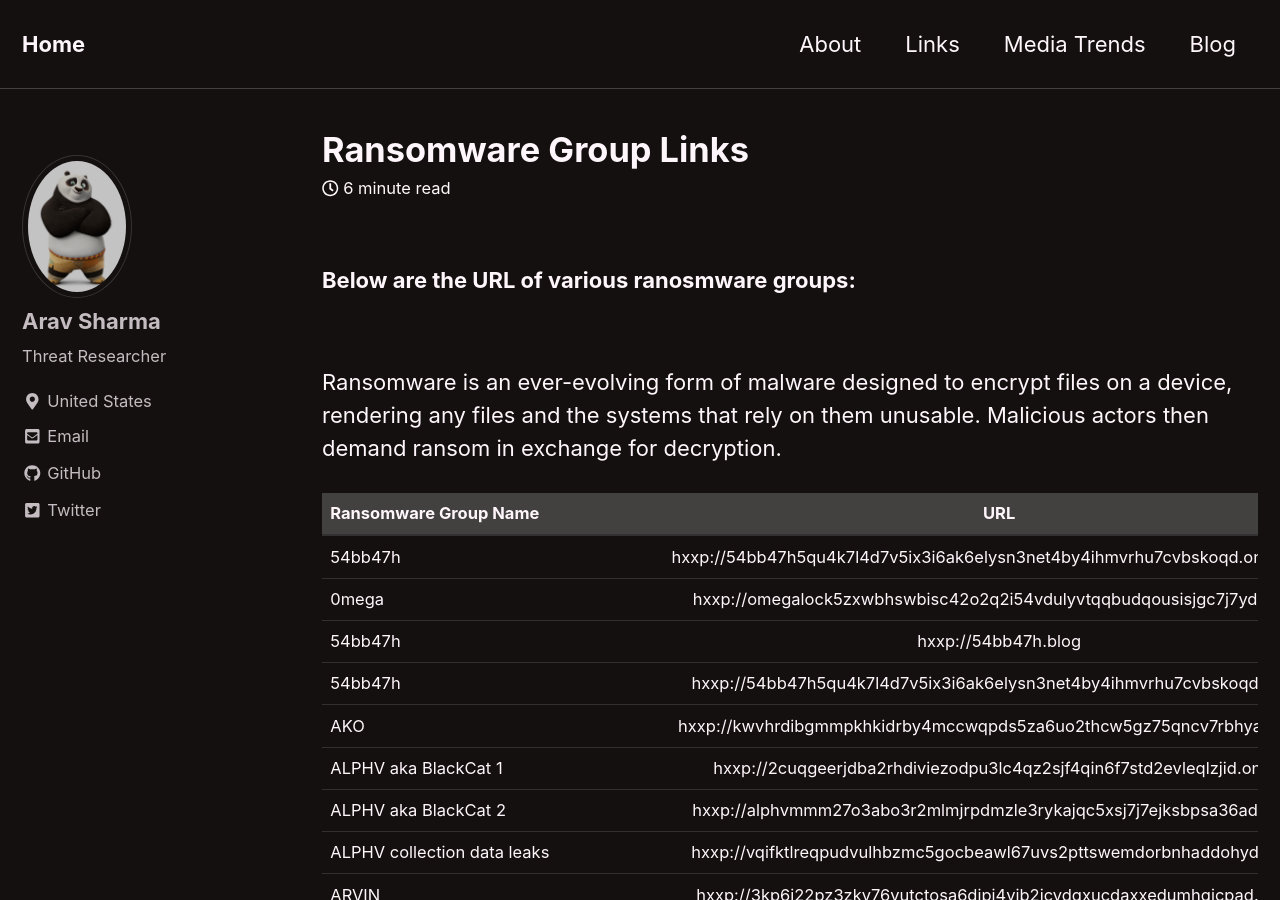
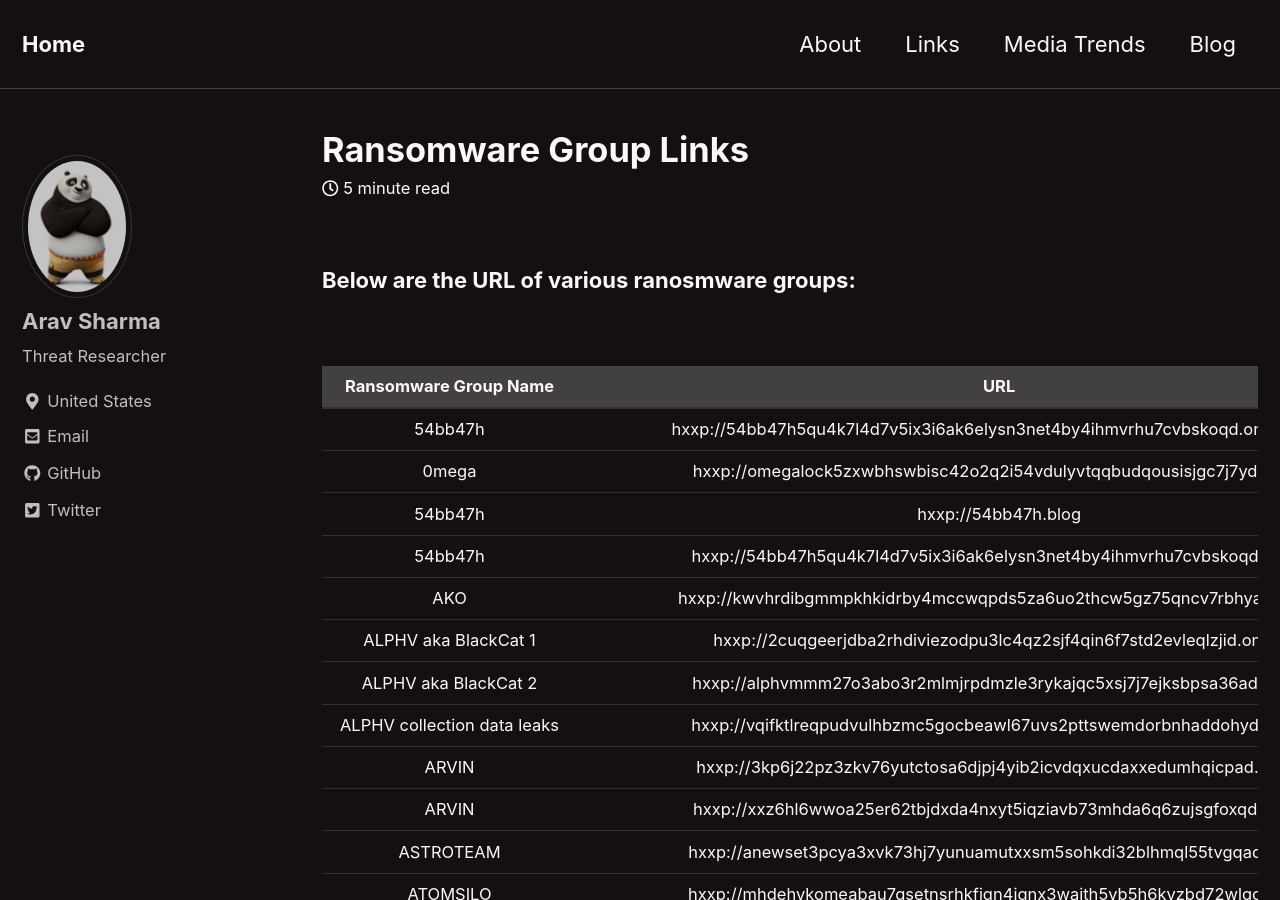
Before and after one commit to threatupdates/links, a Jekyll site: the page built from _posts/2022-03-21-links.md, in a window 1280 px wide and 900 px high. Built offline with Jekyll 4.4.1, drawn with Linux system fonts in a browser that asks for light colours; cached includes are drawn as plain includes; nearby versions of some CDN libraries.

Commit message:
Update 2022-03-21-links.md

```diff
--- a/_posts/2022-03-21-links.md
+++ b/_posts/2022-03-21-links.md
@@ -8,12 +8,9 @@ tags: [posts]
 
 <br>
 
-Ransomware is an ever-evolving form of malware designed to encrypt files on a device, rendering any files and the systems that rely on them unusable. Malicious actors then demand ransom in exchange for decryption.
-
-
 
 | Ransomware Group Name | URL |
-| :---                  |    :----:   |
+| :---:                 |    :----:   |
 | 54bb47h               |hxxp://54bb47h5qu4k7l4d7v5ix3i6ak6elysn3net4by4ihmvrhu7cvbskoqd.onion/blog |
 | 0mega                 |hxxp://omegalock5zxwbhswbisc42o2q2i54vdulyvtqqbudqousisjgc7j7yd.onion      |
 | 54bb47h               |hxxp://54bb47h.blog                                                        |
```
